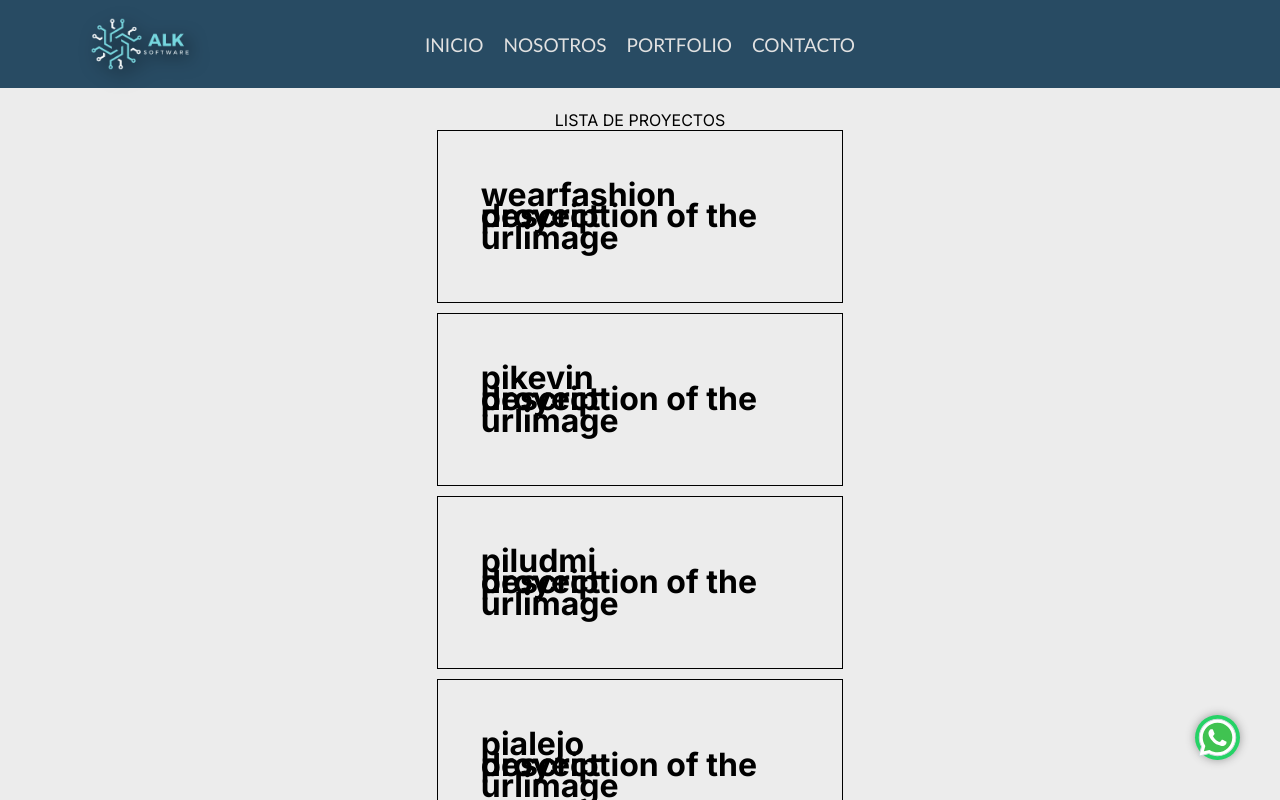
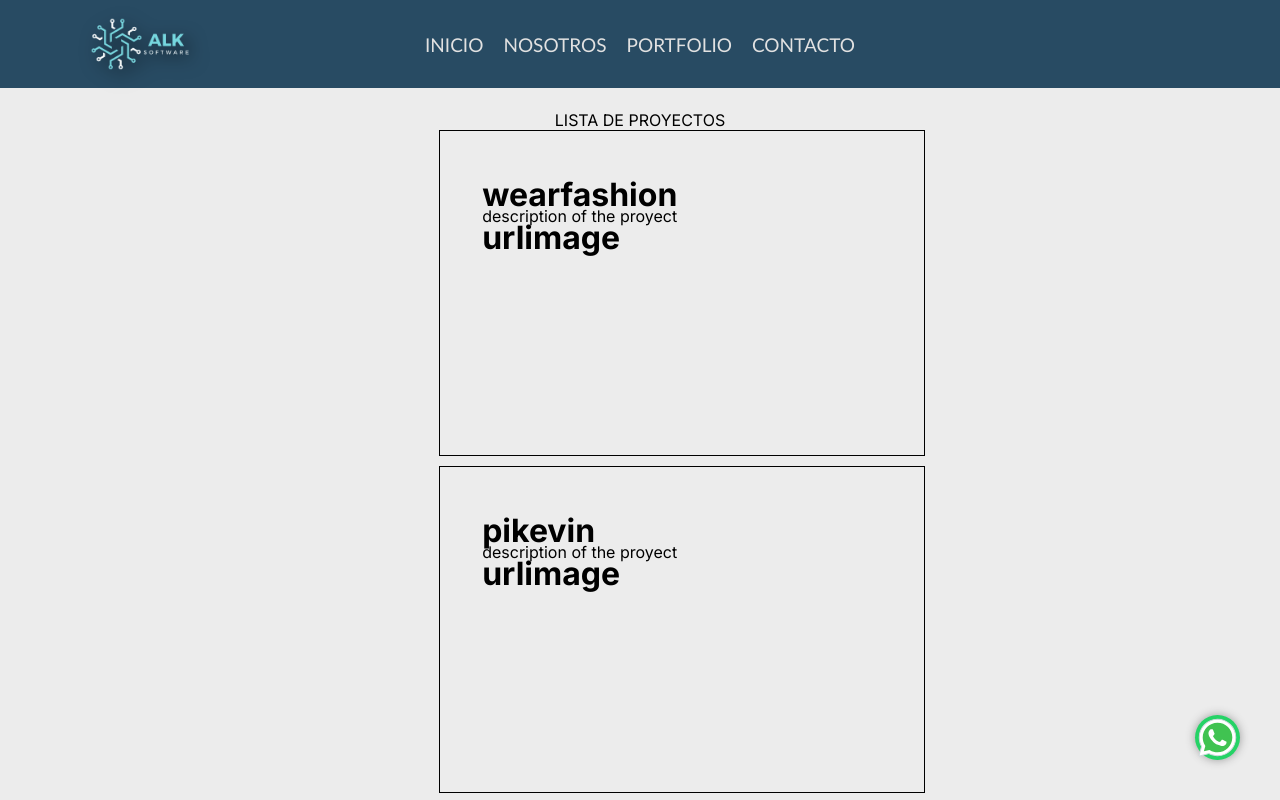
Before and after one commit to alejoborracci21/ALK-Software, a Next.js app: page /portfolio in a window 1280 px wide. Shown: the top 800 px of the page. Built offline with nearby package versions, Linux system fonts and the light colour scheme.

Commit message:
proyectos faltan estilos

```diff
--- a/src/app/portfolio/components/list.module.css
+++ b/src/app/portfolio/components/list.module.css
@@ -12,4 +12,6 @@
     border: 1px solid black;
     padding: 10%;
     margin: 10px;
+    width: 50vh;
+    height: 30vh;
 }
--- a/src/app/portfolio/components/list.tsx
+++ b/src/app/portfolio/components/list.tsx
@@ -20,7 +20,7 @@ export const ListProyect = () => {
         <div>{proyects.map((p:any) =>
         <div className={styles.proyect}>
             <h1 className={styles.name}>{p.name}</h1>
-            <h1 className={styles.description}>{p.description}</h1>
+            <p className={styles.description}>{p.description}</p>
             <h1 className={styles.image}>{p.image}</h1>
         </div>)}</div>
       </div>
```
